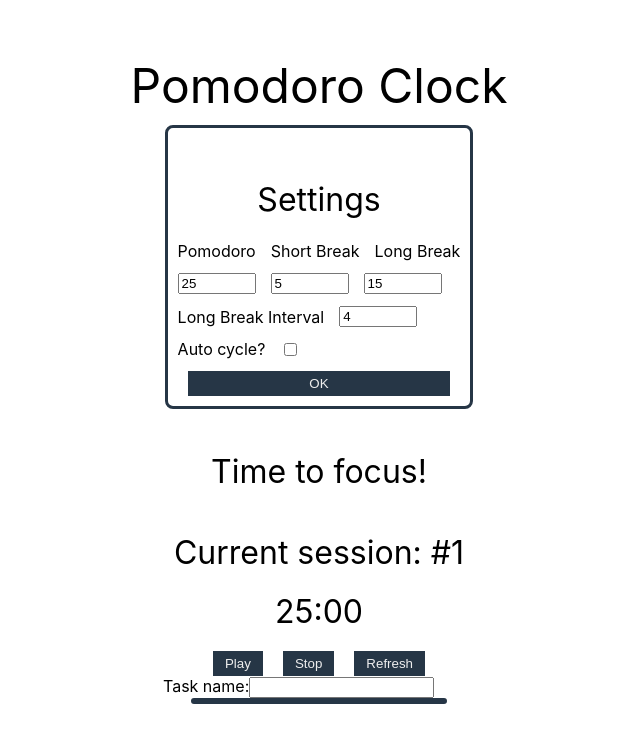
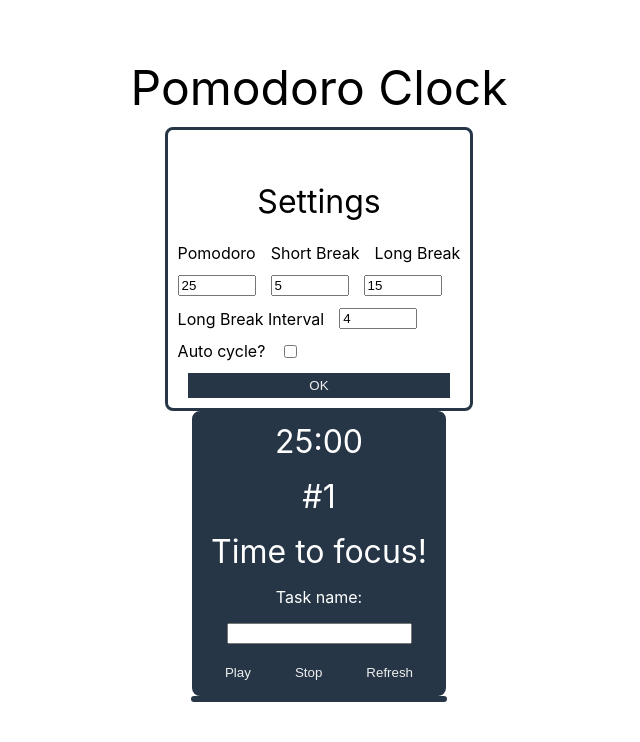
Before and after one commit to calebyg/PomoReact, a React (Create React App) app: page / in a window 1280 px wide. Shown: the top 742 px of the page, without its empty margins (321-961 px from the left). Built offline with nearby package versions, Linux system fonts and the light colour scheme.

Commit message:
Added CSS for PomoTimer

```diff
--- a/src/App.css
+++ b/src/App.css
@@ -80,11 +80,30 @@ button[disabled] {
 }
 
 .timer-container {
-  text-align: center;
+  border-style: solid;
+  border-radius: 8px;
+  border-color: #263646;
+  background-color: #263646;
+  display: inline-flex;
+  flex-wrap: wrap;
+  flex-direction: column;
+  align-items: center;
+  border-style: solid black;
+}
+
+.timer-container > * {
+  margin: 8px;
+  color: #ffffff;
+}
+
+.timer-clock-container {
   font-size: 2rem;
   font-weight: 400;
-  margin-top: 20px;
-  margin-bottom: 20px;
+}
+
+.timer-container > h4 {
+  font-style: normal;
+  font-weight: normal;
 }
 
 .session-log-container {
--- a/src/components/PomoTimer.js
+++ b/src/components/PomoTimer.js
@@ -11,7 +11,7 @@ const PomoTimer = (props) => {
     () => {
       decreaseTimer();
     },
-    isRunning ? 1000 : null
+    isRunning ? 100 : null
   );
 
   const startTimer = () => {
@@ -68,24 +68,23 @@ const PomoTimer = (props) => {
   };
 
   return (
-    <section>
-      <h4>{isSession ? "Time to focus!" : "Time for a break!"}</h4>
-      <h4>Current session: #{props.sessionCount}</h4>
-      <section className="timer-container">
+    <section className="timer-container">
+      <section className="timer-clock-container">
         <span>{props.timerMinute}</span>
         <span>:</span>
         <span>
           {seconds === 0 ? "00" : seconds < 10 ? "0" + seconds : seconds}
         </span>
       </section>
+
+      <h4>#{props.sessionCount}</h4>
+      <h4>{isSession ? "Time to focus!" : "Time for a break!"}</h4>
+      <label>Task name:</label>
+      <input type="text" onChange={taskNameHandler} disabled={isRunning} />
       <section className="section-container">
         <button onClick={startTimer}>Play</button>
         <button onClick={stopTimer}>Stop</button>
         <button onClick={resetTimer}>Refresh</button>
-      </section>
-      <section disabled={true}>
-        <label>Task name:</label>
-        <input type="text" onChange={taskNameHandler} disabled={isRunning} />
       </section>
     </section>
   );
```
